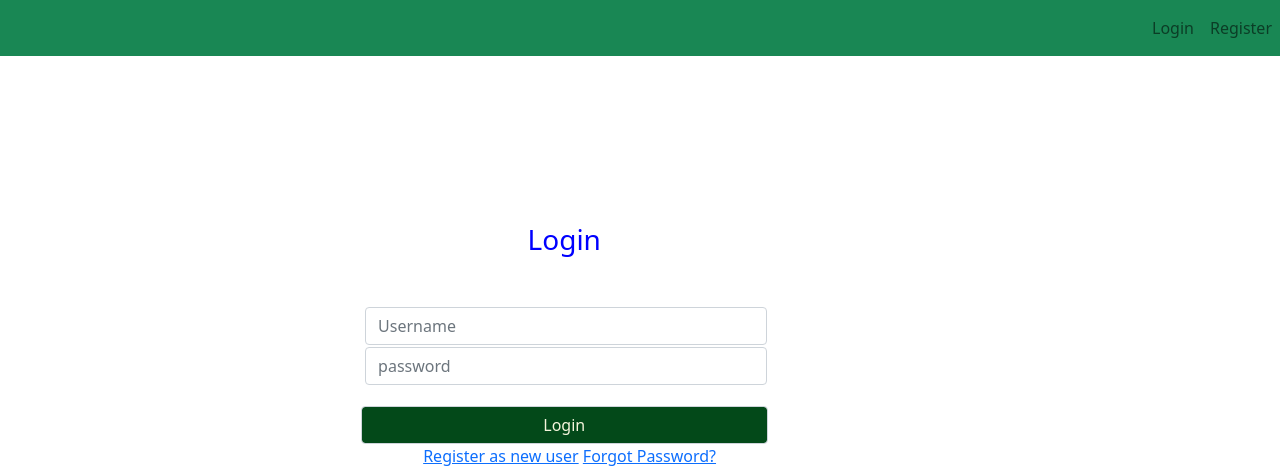
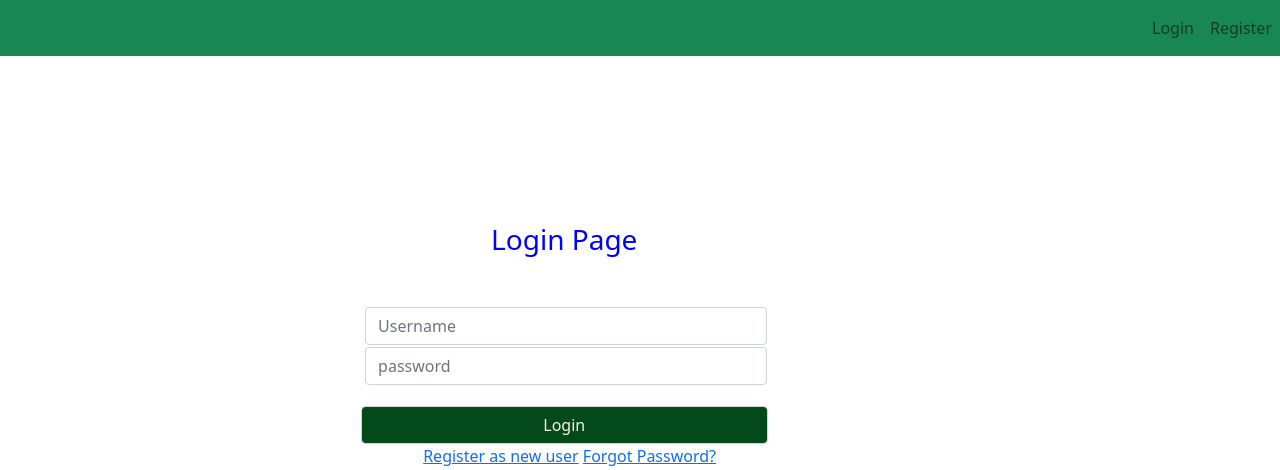
Before and after one commit to anaghamanoj09/ecommerce, a Django app: page / in a window 1280 px wide. Shown: the top 470 px of the page. Run offline with Django 5.2, Linux system fonts and the light colour scheme; some libraries are stand-ins or nearby versions.

Commit message:
'change_heading'

```diff
--- a/ecommerce/template/Common/login.html
+++ b/ecommerce/template/Common/login.html
@@ -23,7 +23,7 @@
         <div style="padding-top: 15%; padding-left: 25%;">
         <div class="row">
             <div class="col-md-6 col-sm-6">
-                <h3 style="text-align: center; padding-bottom: 10%; color: blue;">Login</h3>
+                <h3 style="text-align: center; padding-bottom: 10%; color: blue;">Login Page</h3>
                 <table width="100%">
                     <tr>
                         <th></th>
```
